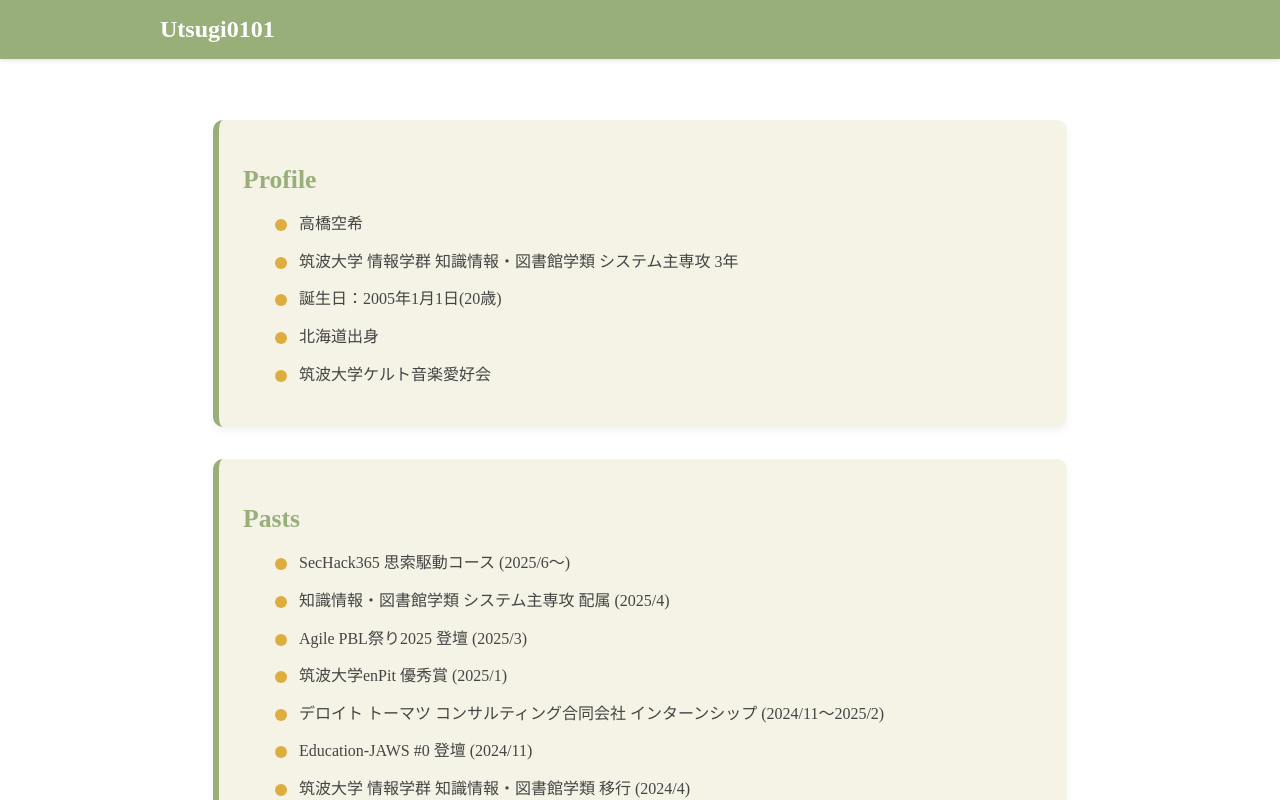
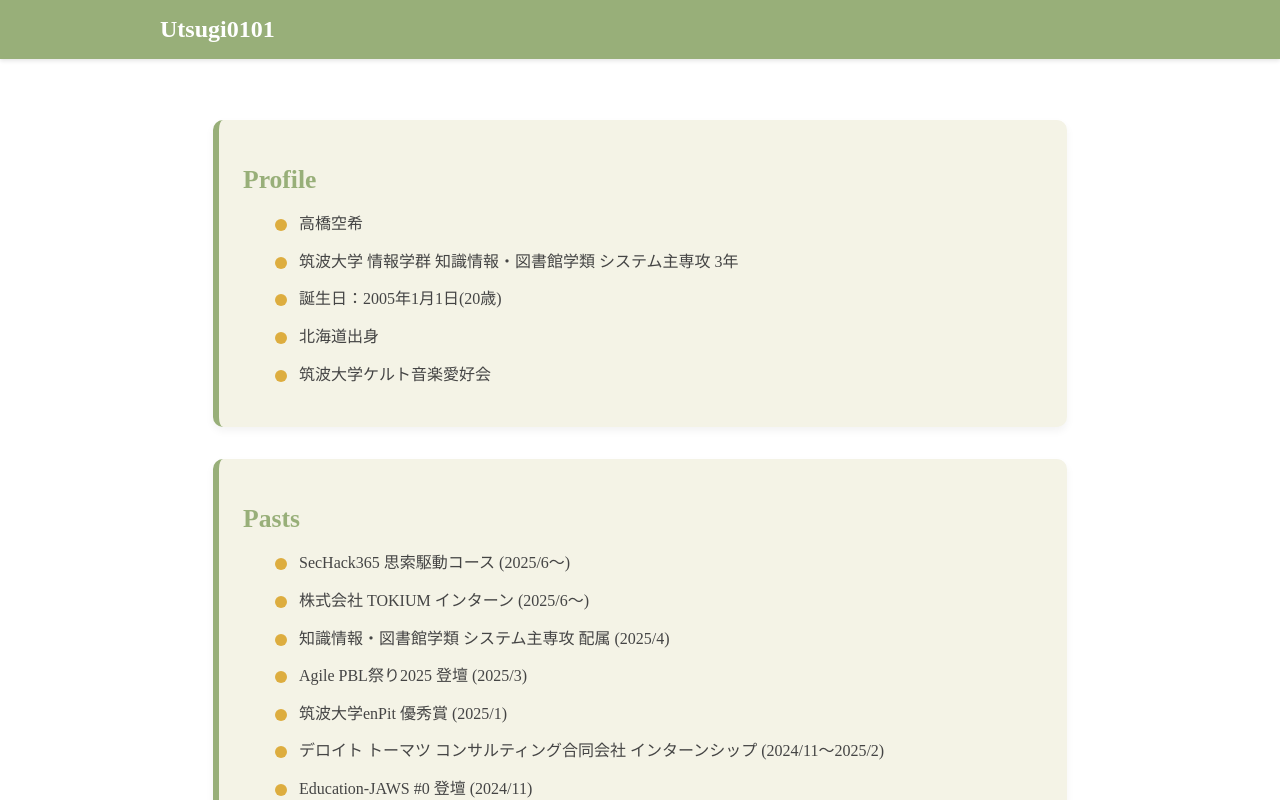
Before and after one commit to Utsugi0101/Utsugi0101.dev, a React (Vite) app: page / in a window 1280 px wide. Shown: the top 800 px of the page. Built offline with nearby package versions, Linux system fonts and the light colour scheme.

Commit message:
インターン情報追記

```diff
--- a/src/components/Pasts.tsx
+++ b/src/components/Pasts.tsx
@@ -4,6 +4,7 @@ export default function Pasts() {
         <h2 className="text-2xl font-semibold mb-2">Pasts</h2>
         <ul className="space-y-2">
           <li>SecHack365 思索駆動コース (2025/6〜)</li>
+          <li>株式会社 TOKIUM インターン (2025/6〜)</li>
           <li>知識情報・図書館学類 システム主専攻 配属 (2025/4)</li>
           <li>Agile PBL祭り2025 登壇 (2025/3)</li>
           <li>筑波大学enPit 優秀賞 (2025/1)</li>
```
